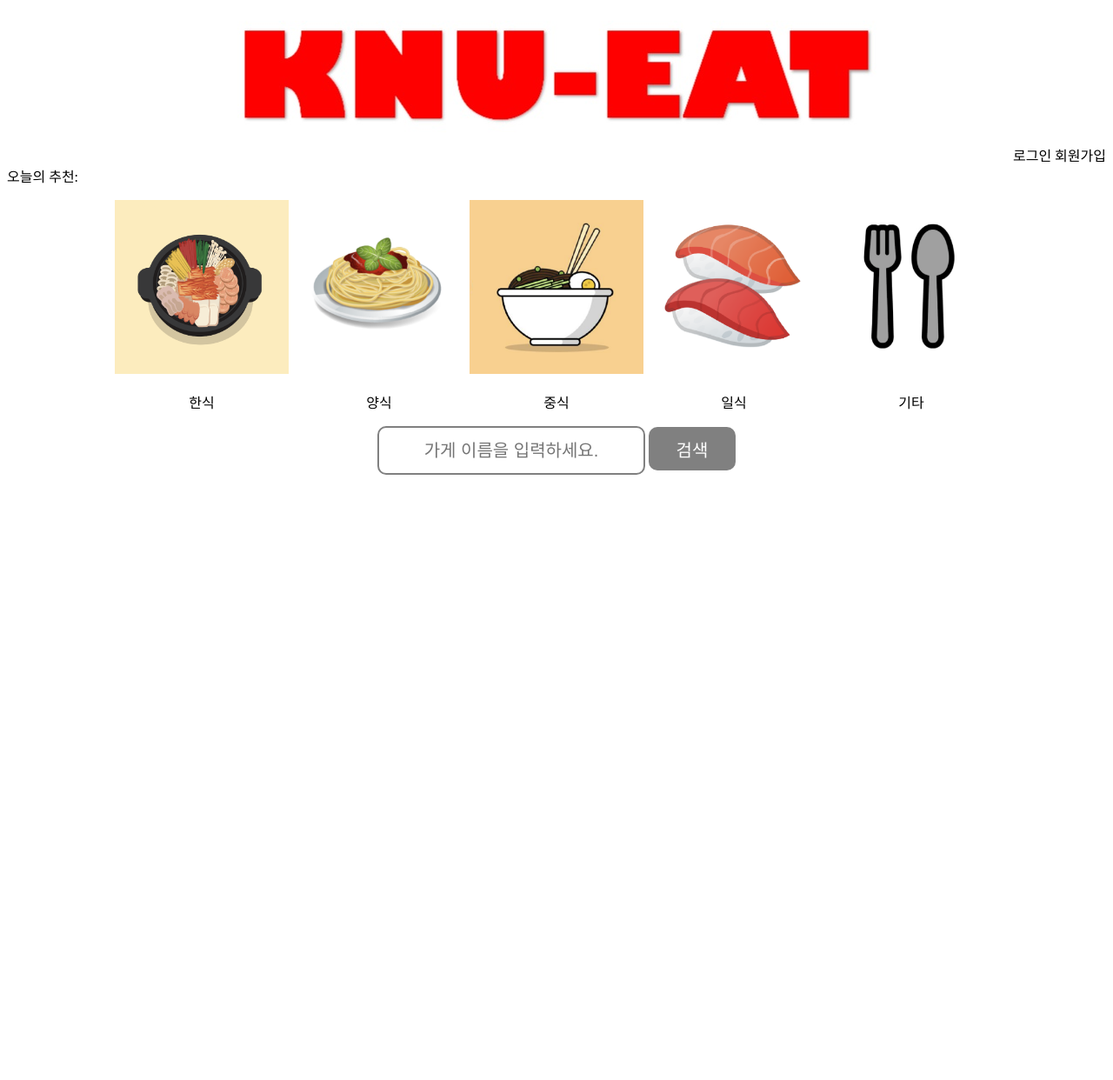
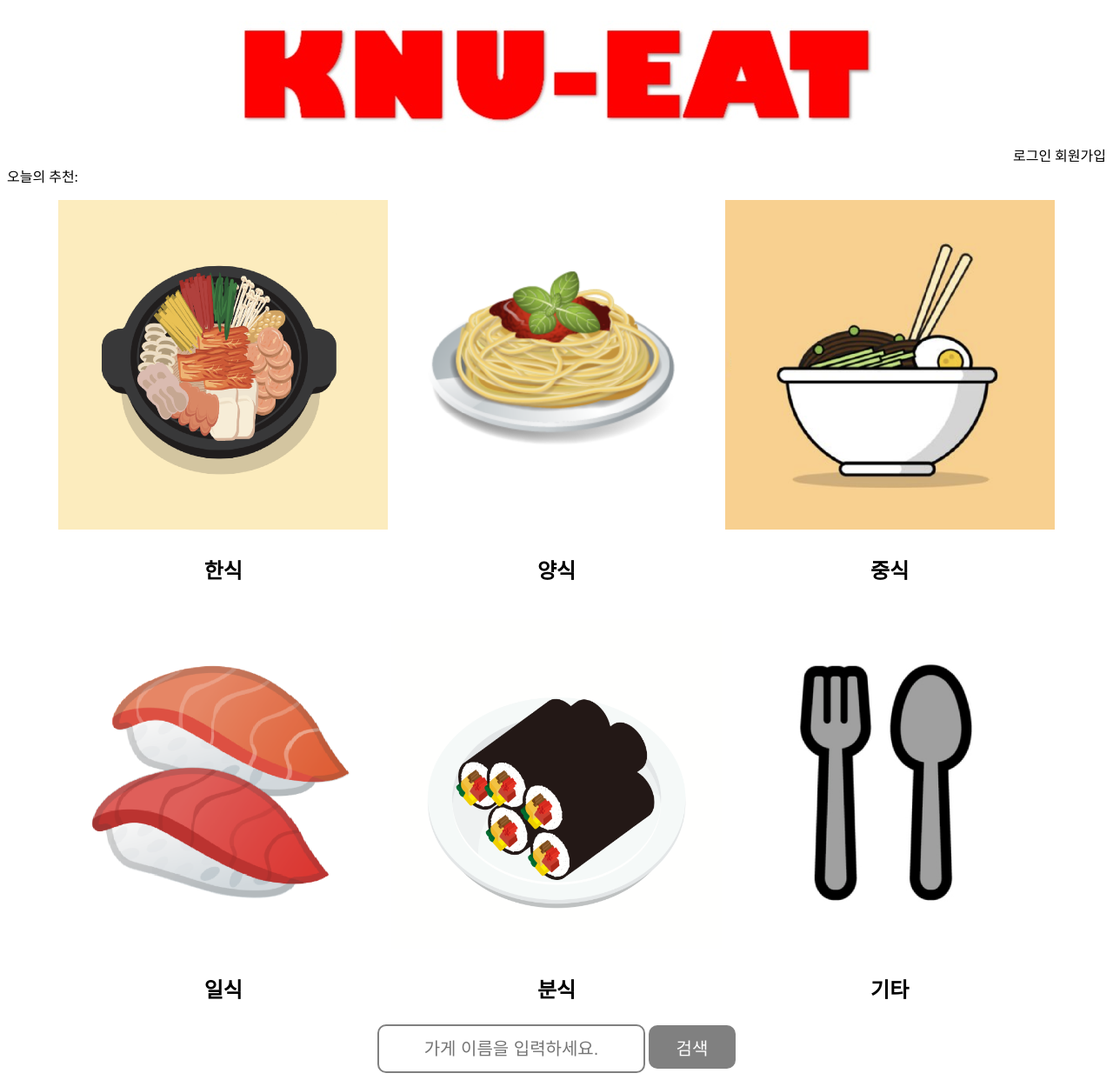
Before and after one commit to donghyeon5459/KNU_GLSO219001, a Django app: page / in a window 1280 px wide. Shown: the whole page at 87% size. Before the commit the page ends 546 px from the top, so only its background shows below. Run offline with Django 3.2, Linux system fonts and the light colour scheme.

Commit message:
home 사진추가

```diff
--- a/KNUEAT/app1/templates/home.html
+++ b/KNUEAT/app1/templates/home.html
@@ -15,12 +15,15 @@
         }
         .card{
             display: inline-block;
+            width: 30%;
         }
         .card-image img{
-            width: 200px;
+            width: 100%;
         }
         .card-title{
             text-align: center;
+            font-size:24px;
+            font-weight: bold;
         }
         .category{
             text-align: center;
@@ -97,8 +100,13 @@
             <p class="card-title">일식</p></a>
         </div>
         <div class="card">
+            <a href="{% url 'category' category_name='분식' %}">
+            <p class="card-image"><img src="static/nyam/5.png"></p>
+            <p class="card-title">분식</p></a>
+        </div>
+        <div class="card">
             <a href="{% url 'category' category_name='기타' %}">
-            <p class="card-image"><img src="static/nyam/5.png"></p>
+            <p class="card-image"><img src="static/nyam/6.png"></p>
             <p class="card-title">기타</p></a>
         </div>
     </div>
```
Also changed, not shown: KNUEAT/app1/static/nyam/5.png, KNUEAT/app1/static/nyam/6.png (added).
